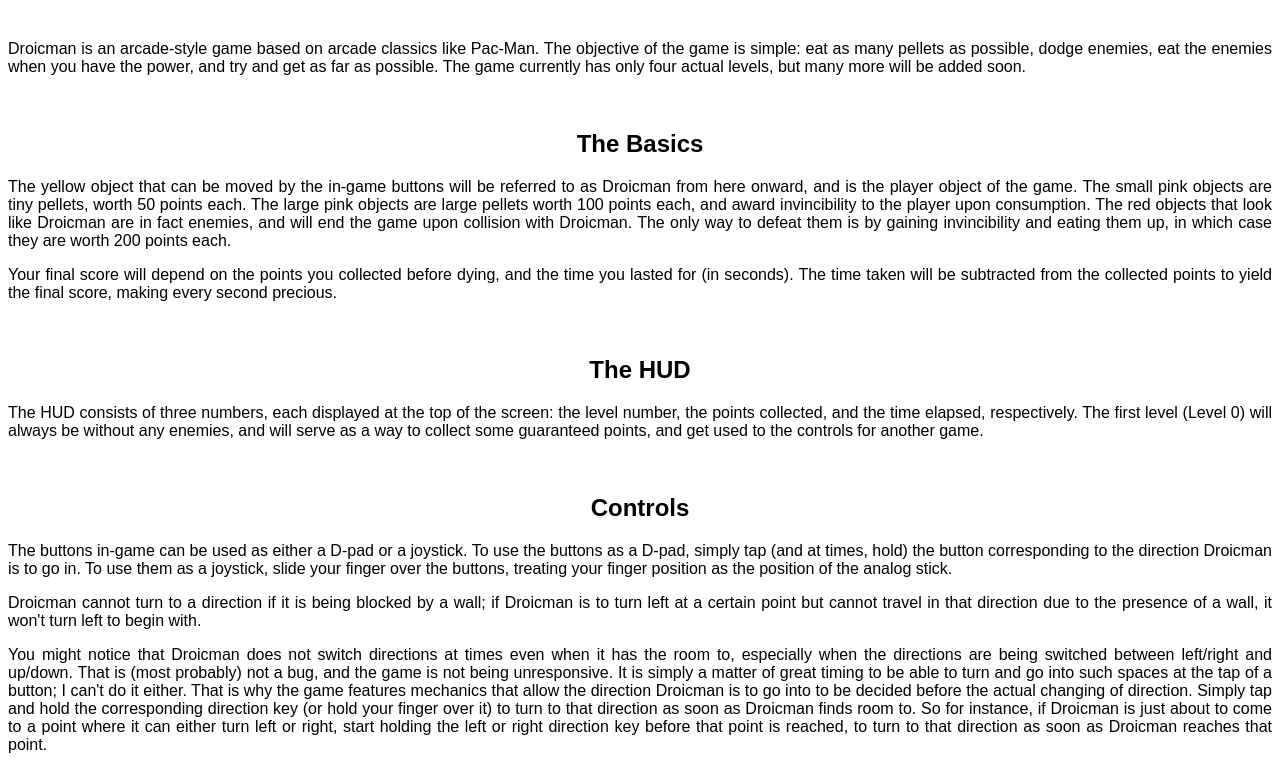
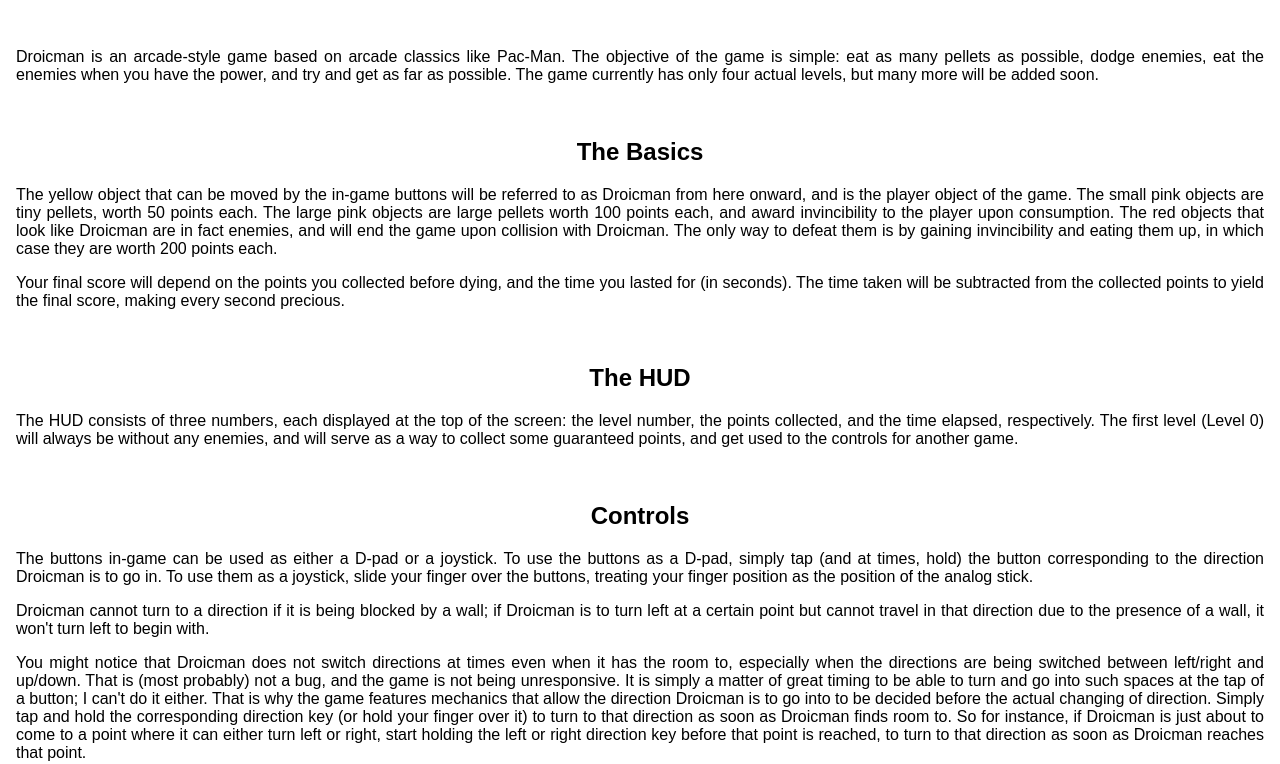
Before and after one commit to ElDroidge/eldroidge.github.io, a plain HTML site: page droicman/help.html in a window 1280 px wide. Shown: the part 94-858 px from the top of the page. Drawn offline with Linux system fonts and the light colour scheme.

Commit message:
Update help.html

```diff
--- a/droicman/help.html
+++ b/droicman/help.html
@@ -1,6 +1,6 @@
 <html>
 <head> <title> Droicman | Help </title> </head>
-<body style = "font-family: Arial">
+<body style = "font-family: Arial; margin: 1em;">
   <center>
     <h1> Droicman: User Manual </h1>
     <p> <i> Last update: v0.0.15 </i> </p>
```
